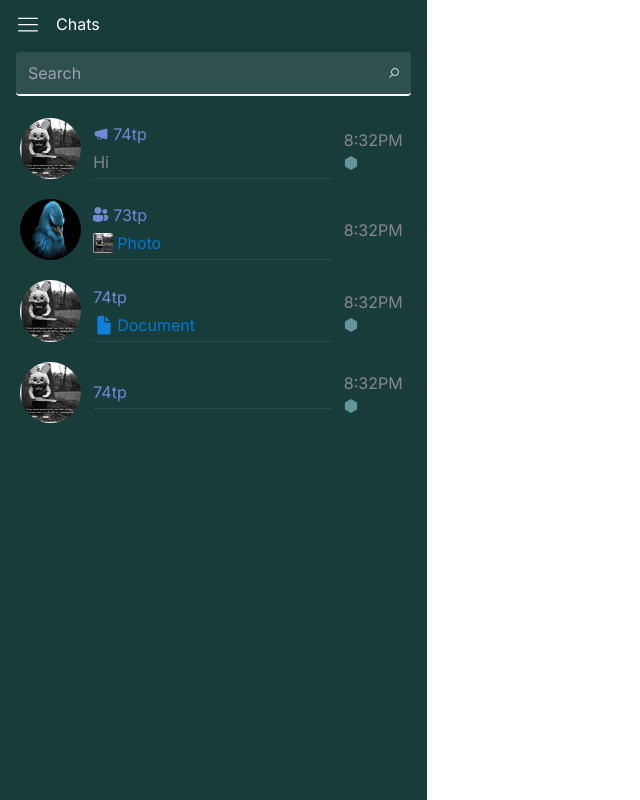
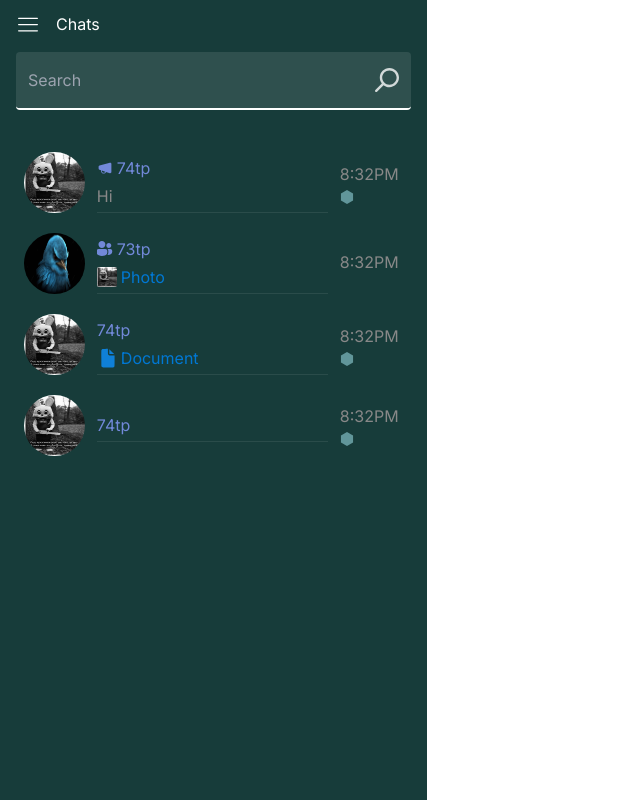
Before and after one commit to Artem45bomb/CantainerCraft_Tg, a Next.js app: page / in a window 1280 px wide. Shown: the whole page, without its empty margins (0-640 px from the left). Built offline with nearby package versions, Linux system fonts and the light colour scheme.

Commit message:
feat(pill): create navbar

```diff
--- a/src/widgets/NavBar/Header/index.tsx
+++ b/src/widgets/NavBar/Header/index.tsx
@@ -1,5 +1,6 @@
 import { ChangeEvent, FC, useState } from "react";
 import InputIcon from "@assets/icon/SearchInput-icon.svg";
+import Image from "next/image";
 
 interface IHeader {
   value: string;
@@ -44,10 +45,12 @@ export const Header: FC<IHeader> = ({ value, setInputValue }) => {
             type="text"
             value={value}
             onChange={setInputValue}
-            className="w-full text-base"
+            className="w-full text-base text-white"
           />
-          <div className=" text-4xl p-3">
-            <InputIcon />
+          <div className="p-3">
+            <div className="relative w-6 aspect-square">
+              <Image src={"/assets/icon/Search-input.svg"} fill alt="" />
+            </div>
           </div>
         </div>
       </div>
--- a/src/widgets/NavBar/MenuContainer/index.tsx
+++ b/src/widgets/NavBar/MenuContainer/index.tsx
@@ -22,21 +22,24 @@ export const MenuContainer: FC<Props> = ({ filterName }) => {
   const securedChats = securedChatsTEST;
 
   return (
-    <div className="overflow-y-scroll scroller mr-1">
+    <div className="overflow-y-scroll scroller mr-1 p-5">
       {chats
         .filter((e) => e.name.includes(filterName))
         .map((chat) => (
           <div
-            className={
-              chatActiveId == chat.uuid
-                ? "transaction-all duration-100 px-5"
-                : "transaction-all duration-100 px-5"
-            }
+            className={`relative transition-all duration-100
+            ${chat.uuid === chatActiveId ? "bg-white-transparent rounded-lg" : ""} `}
             onClick={() => {
               setChatActive(chat.uuid);
               init(chat);
             }}
           >
+            {chat.uuid === chatActiveId && (
+              <div
+                style={{ left: "-11px", transform: "translateY(-50%)" }}
+                className=" top-1/2 rounded-full absolute w-1 h-7 bg-0078D4"
+              ></div>
+            )}
             <MenuPoint
               key={chat.uuid}
               chat={chat}
--- a/src/widgets/NavBar/MenuPoint/index.tsx
+++ b/src/widgets/NavBar/MenuPoint/index.tsx
@@ -14,7 +14,7 @@ export const MenuPoint: FC<IMenuPoint> = ({ chat, secured }) => {
   const chatType = chat.type;
 
   return (
-    <div className="w-full py-2.5 flex items-center justify-between">
+    <div className="w-full py-2.5 flex items-center justify-between px-1">
       <div className="flex items-center gap-3 w-full pr-3">
         <div className="relative w-20 aspect-square rounded-full">
           <Image src={chat.srcImage} fill alt="" className="rounded-full" />
@@ -65,13 +65,15 @@ export const MenuPoint: FC<IMenuPoint> = ({ chat, secured }) => {
           )}
         </div>
       </div>
-      <div className="flex flex-col gap-1">
-        <p className="text-c88">8:32PM</p>
-        {secured && (
-          <div>
-            <SecuredIcon />
-          </div>
-        )}
+      <div className="flex flex-col justify-start">
+        <p className="text-c88 mb-1">8:32PM</p>
+        <div>
+          {secured && (
+            <div>
+              <SecuredIcon />
+            </div>
+          )}
+        </div>
       </div>
     </div>
   );
--- a/tailwind.config.ts
+++ b/tailwind.config.ts
@@ -28,7 +28,7 @@ const config: Config = {
         fff005: "#FFFFFF0D",
         fff007: "#FFFFFF12",
         c88: "#888888",
-        "white-transparent": "##ffffff15",
+        "white-transparent": "#ffffff15",
         fff018: "#FFFFFF2E",
         "30595F": "#30595F",
         "8A8A8A": "#8A8A8A",
```
Also changed, not shown: src/test/default.data.ts (+1 -1 lines), public/assets/icon/Search-input.svg (added), public/assets/icon/SearchInput-icon.svg (deleted).
